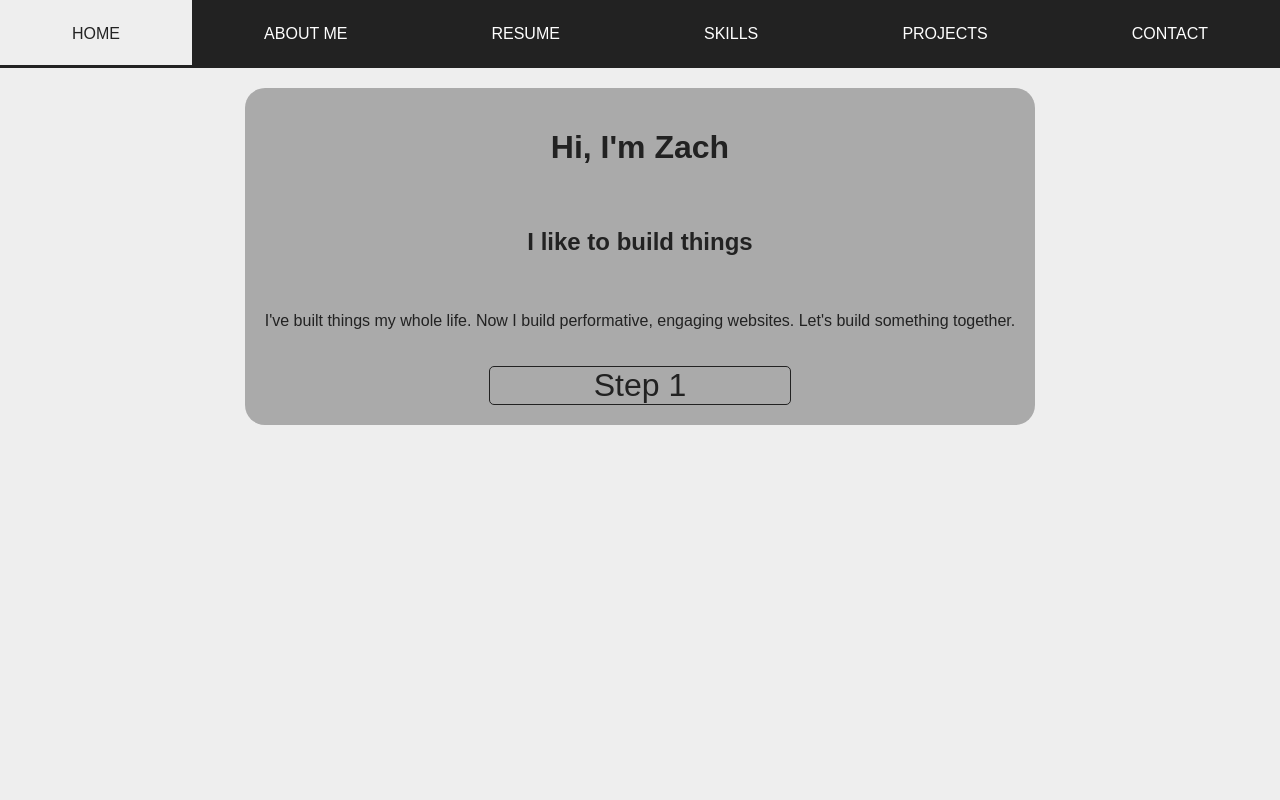
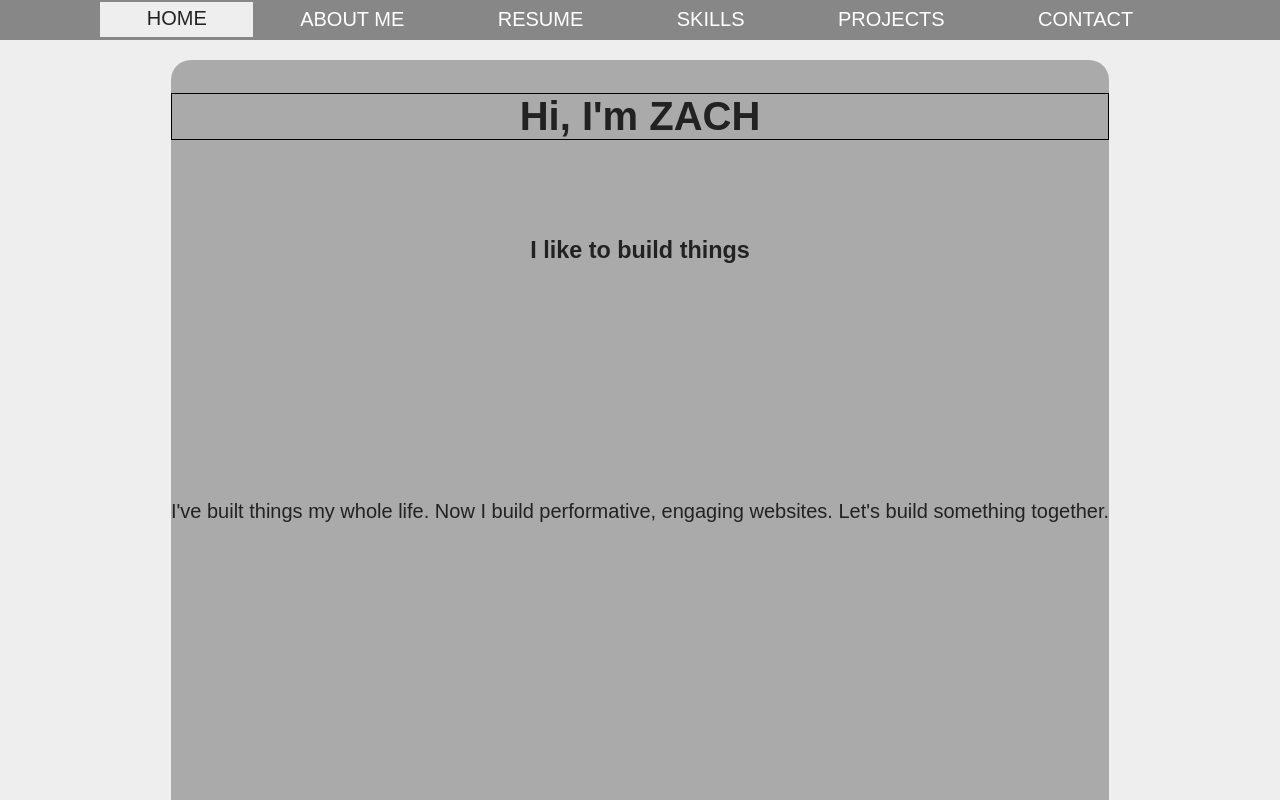
Before and after one commit to zvansom/Portfolio, a React (Create React App) app: page / in a window 1280 px wide. Shown: the top 800 px of the page. Built offline with nearby package versions, Linux system fonts and the light colour scheme.

Commit message:
Built out more content

```diff
--- a/src/App.css
+++ b/src/App.css
@@ -1,23 +1,29 @@
+:root {
+  font-size: 10px;
+}
+
 body {
   height: 100vh;
   background-color: #eee;
 }
 
 .App {
+  box-sizing: border-box;
   text-align: center;
   color: #222;
   display: grid;
+  grid-template-rows: 4rem 1fr;
   gap: 20px;
 }
 
 main {
   max-width: 960px;
   margin: 0 auto;
+  font-size: 2rem;
   display: grid;
   background: #aaa;
   border-radius: 20px;
-  gap: 20px;
-  padding: 20px;
+  gap: 40px;
 }
 
 .button {
--- a/src/Components/Navbar.js
+++ b/src/Components/Navbar.js
@@ -7,8 +7,7 @@ export default class Navbar extends Component {
     const styles = {
       background: '#eee',
       color: '#222',
-      borderBottom: '3px solid #222',
-
+      borderBottom: '2px solid #22222280',
     }
     return(
       <StyledNav>
@@ -27,17 +26,27 @@ const StyledNav = styled.nav`
   display: grid;
   grid-template-columns: repeat(auto-fill, 1fr);
   grid-auto-flow: column;
-  background-color: #222;
+  align-items: center;
+  background-color: #22222280;
+
+  > a:nth-of-type(1) {
+    margin-left: 100px;
+  }
+
+  > a:last-of-type {
+    margin-right: 100px;
+  }
 `;
 
 const StyledLink = styled(NavLink)`
   color: white;
-  padding: 25px 0 0;
-  min-height: 40px;
+  padding: 5px 0 0;
+  min-height: 30px;
+  font-size: 2rem;
   text-decoration: none;
   text-transform: uppercase;
+  transition: all 0.3s ease-in;
   &:hover {
-    color: #222;
     background: #444;
   }
 `;
--- a/src/Routes/About.js
+++ b/src/Routes/About.js
@@ -1,10 +1,10 @@
 import React from 'react';
 
 const About = () => (
-  <div>
-    <h1>About PAGE</h1>
-    <p>Nihil saepe molestiae cupiditate facilis non dignissimos velit. Exercitationem et ut id eos architecto dolores unde omnis. Ex non voluptatem nam pariatur harum quis esse.</p>
-  </div>
+  <main>
+    <h2>About Me</h2>
+    <p></p>
+  </main>
 );
 
 export default About;
--- a/src/Routes/Home.js
+++ b/src/Routes/Home.js
@@ -3,8 +3,8 @@ import styled from 'styled-components';
 
 const Home = () => (
   <StyledMain>
-    <h1>Hi, I'm <span>Zach</span></h1>
-    <h2>I like to build things</h2>
+    <h2>Hi, I'm <span>Zach</span></h2>
+    <h3>I like to build things</h3>
     <p>
       I've built things my whole life.  Now I build performative, engaging websites.  Let's build something together.
     </p>
@@ -15,6 +15,19 @@ const Home = () => (
 export default Home;
 
 const StyledMain = styled.main`
+  grid-template-rows: 1fr 2fr 3fr 1fr;
+
+  > h2 {
+    align-self: flex-end;
+    font-size: 4rem;
+    border: 1px solid black;
+    > span {
+      text-transform: uppercase;
+    }
+  }
+  > h3 {
+
+  }
   > a {
     justify-self: center;
   }
--- a/src/Routes/Skills.js
+++ b/src/Routes/Skills.js
@@ -3,7 +3,7 @@ import React from 'react';
 const Skills = () => (
   <main>
     <h2>Skills</h2>
-    <h3>I am a full-stack Javascript developer.</h3>
+    <h3>I am a Web Developer with a passion for Javascript</h3>
     <h4>I have a ton of tools in my kit to solve your web-development needs!</h4>
 
     <ul>
```
